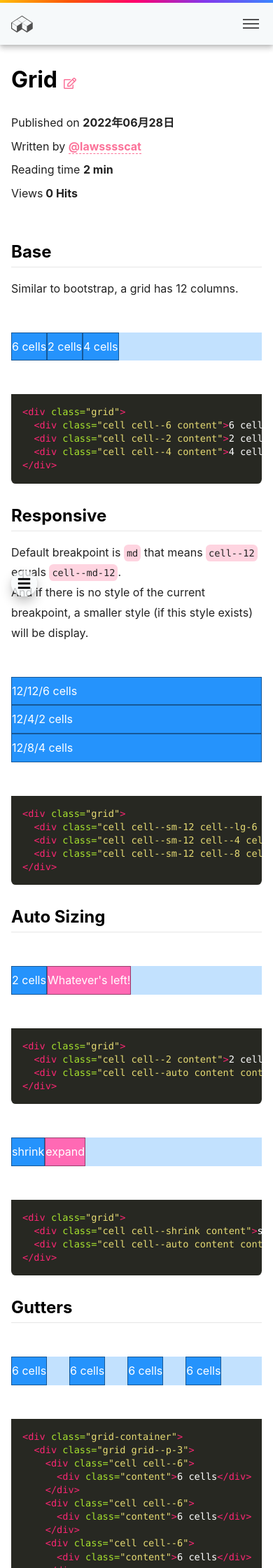
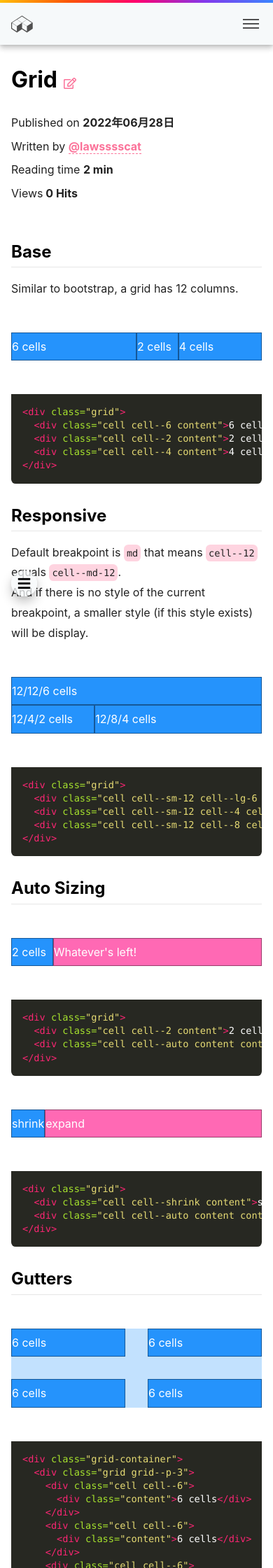
Before and after one commit to LawssssCat/jekyll-docs, a Jekyll site: the page built from _docs/en/components/grid.md, in a window 390 px wide. Shown: the top 2240 px of the page at 70% size. Built offline with Jekyll 4.4.1, drawn with Linux system fonts in a browser that asks for light colours; comment, search, counter and statistics services are not loaded.

Commit message:
fix: default cell breakpoint

```diff
--- a/_sass/common/classes/_grid.scss
+++ b/_sass/common/classes/_grid.scss
@@ -28,10 +28,10 @@ $grid-columns: 12;
     .cell--#{$breakpoint}-#{$columns} {
       @include make-cell($columns);
     }
-    @if $breakpoint == $breakpoint-default {
-      .cell--#{$columns} {
-        @include make-cell($columns);
-      }
+  }
+  @if $breakpoint == $breakpoint-default {
+    .cell--#{$columns} {
+      @include make-cell($columns);
     }
   }
 }
```
